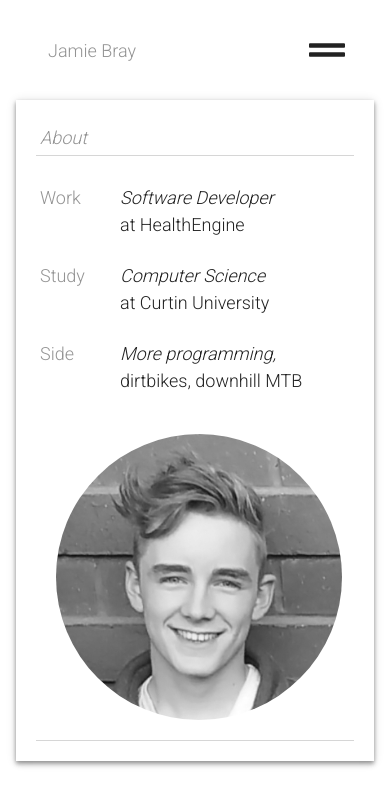
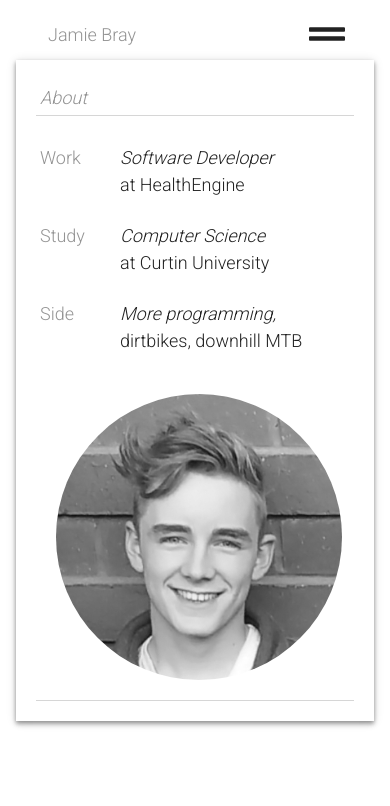
Before and after one commit to Jumbub/jamiebray-ui, a React (Create React App) app: page / in a window 390 px wide. Shown: the top 806 px of the page. Built offline with nearby package versions, Linux system fonts and the light colour scheme.

Commit message:
Improved mobile margins using breakpoints

```diff
--- a/src/components/App/App.module.scss
+++ b/src/components/App/App.module.scss
@@ -12,7 +12,12 @@
 .inner {
   perspective: 1000;
   -webkit-perspective: 1000;
-  margin-top: 32px;
+
   width: 100%;
   max-width: $content-card-max-width;
+
+  margin-top: 32px;
+  @include breakpoint(small) {
+    margin-top: 8px;
+  }
 }
--- a/src/components/NavigationBar/NavigationBar.module.scss
+++ b/src/components/NavigationBar/NavigationBar.module.scss
@@ -2,8 +2,12 @@
 @import '../../styles/layout';
 
 .card {
+  width: 100%;
+
   margin-top: 16px;
-  width: 100%;
+  @include breakpoint(small) {
+    margin-top: 0;
+  }
 }
 
 .container {
```
